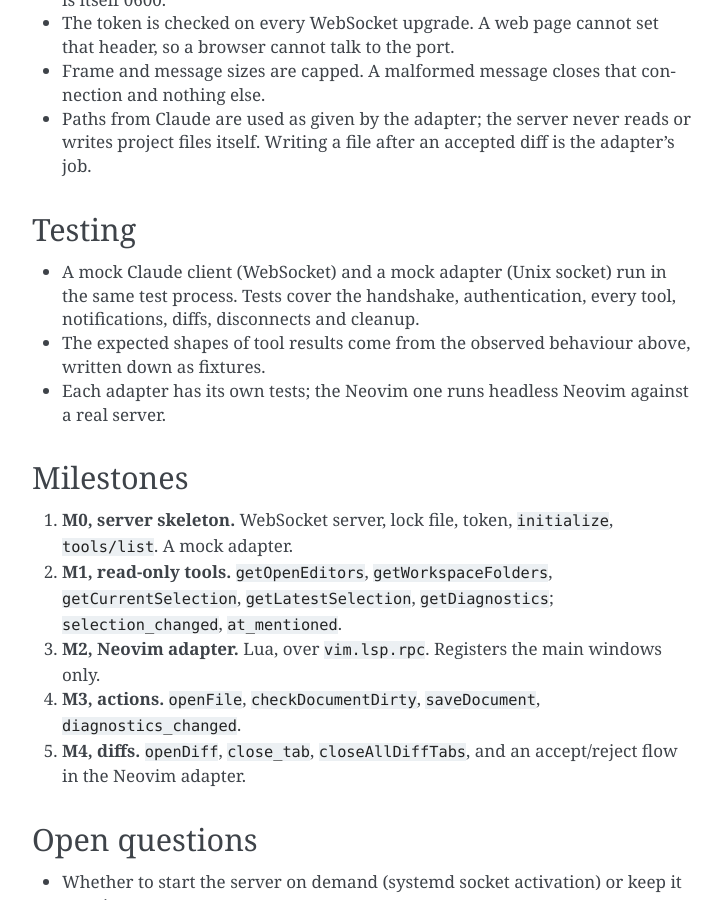
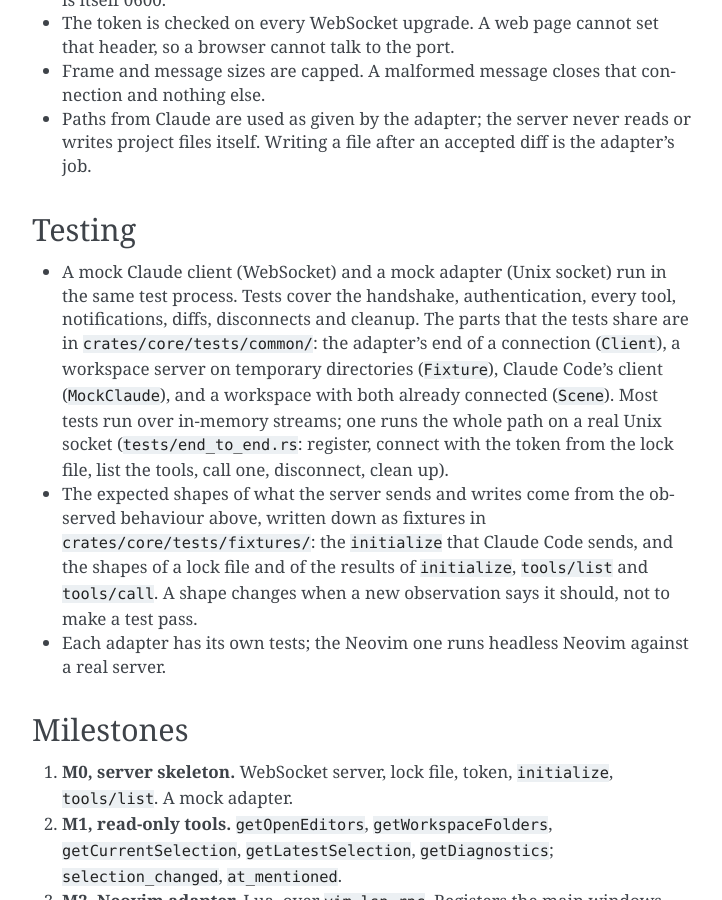
Before and after one commit to small-gear-lab/claude-ide-server, a Sphinx documentation site: the page built from docs/DESIGN.md, in a window 1280 px wide and 900 px high, scrolled down 9172 px. Shown: the whole window, without its empty margins (388-1110 px from the left). Built offline with Sphinx 7.4.7, drawn with Linux system fonts in a browser that asks for light colours.

Commit message:
Document the shared test helpers and the fixtures

```diff
--- a/docs/DESIGN.md
+++ b/docs/DESIGN.md
@@ -292,8 +292,16 @@ under its runtime directory and removes the ones that are still there on the nex
 ## Testing
 
 - A mock Claude client (WebSocket) and a mock adapter (Unix socket) run in the same test process. Tests cover the
-  handshake, authentication, every tool, notifications, diffs, disconnects and cleanup.
-- The expected shapes of tool results come from the observed behaviour above, written down as fixtures.
+  handshake, authentication, every tool, notifications, diffs, disconnects and cleanup. The parts that the tests
+  share are in `crates/core/tests/common/`: the adapter's end of a connection (`Client`), a workspace server on
+  temporary directories (`Fixture`), Claude Code's client (`MockClaude`), and a workspace with both already
+  connected (`Scene`). Most tests run over in-memory streams; one runs the whole path on a real Unix socket
+  (`tests/end_to_end.rs`: register, connect with the token from the lock file, list the tools, call one, disconnect,
+  clean up).
+- The expected shapes of what the server sends and writes come from the observed behaviour above, written down as
+  fixtures in `crates/core/tests/fixtures/`: the `initialize` that Claude Code sends, and the shapes of a lock file and
+  of the results of `initialize`, `tools/list` and `tools/call`. A shape changes when a new observation says it
+  should, not to make a test pass.
 - Each adapter has its own tests; the Neovim one runs headless Neovim against a real server.
 
 ## Milestones
```
Also changed, not shown: docs/ja/DESIGN.md (+2 -2 lines), 1 other file.
